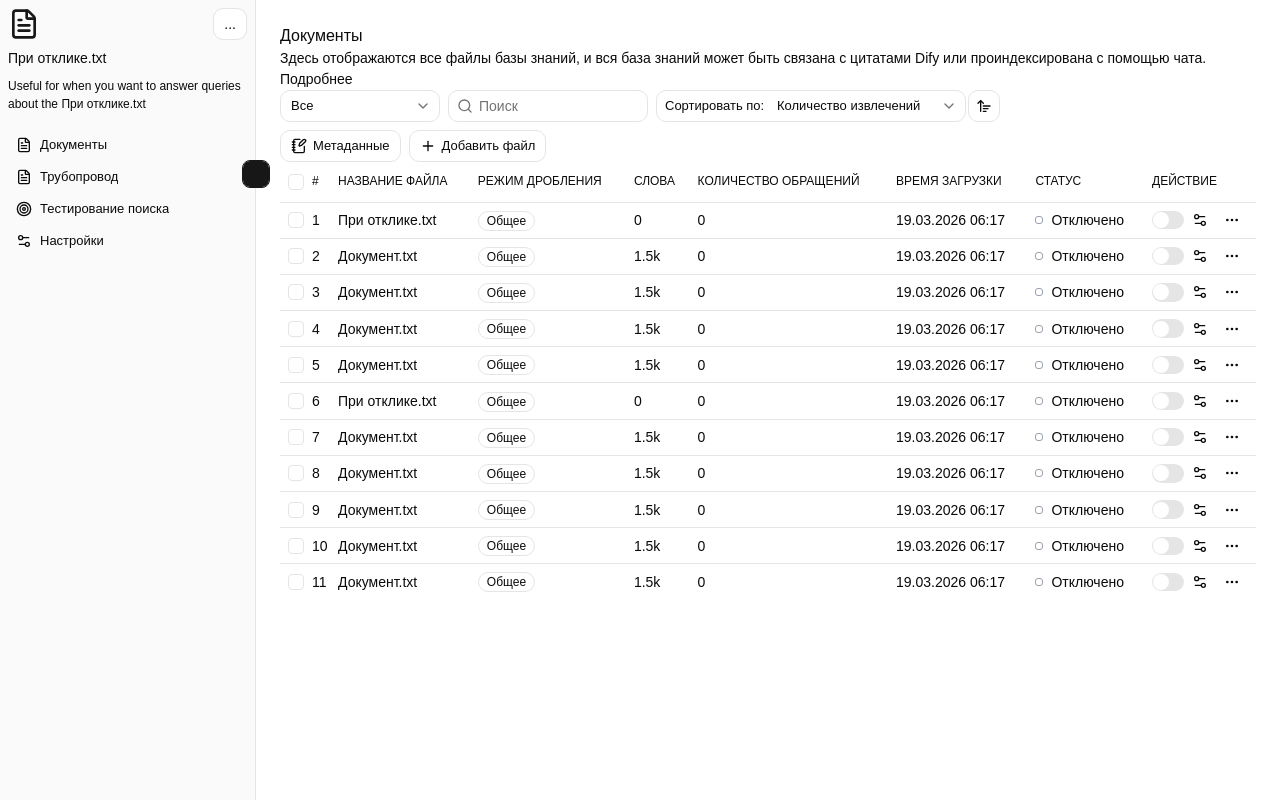
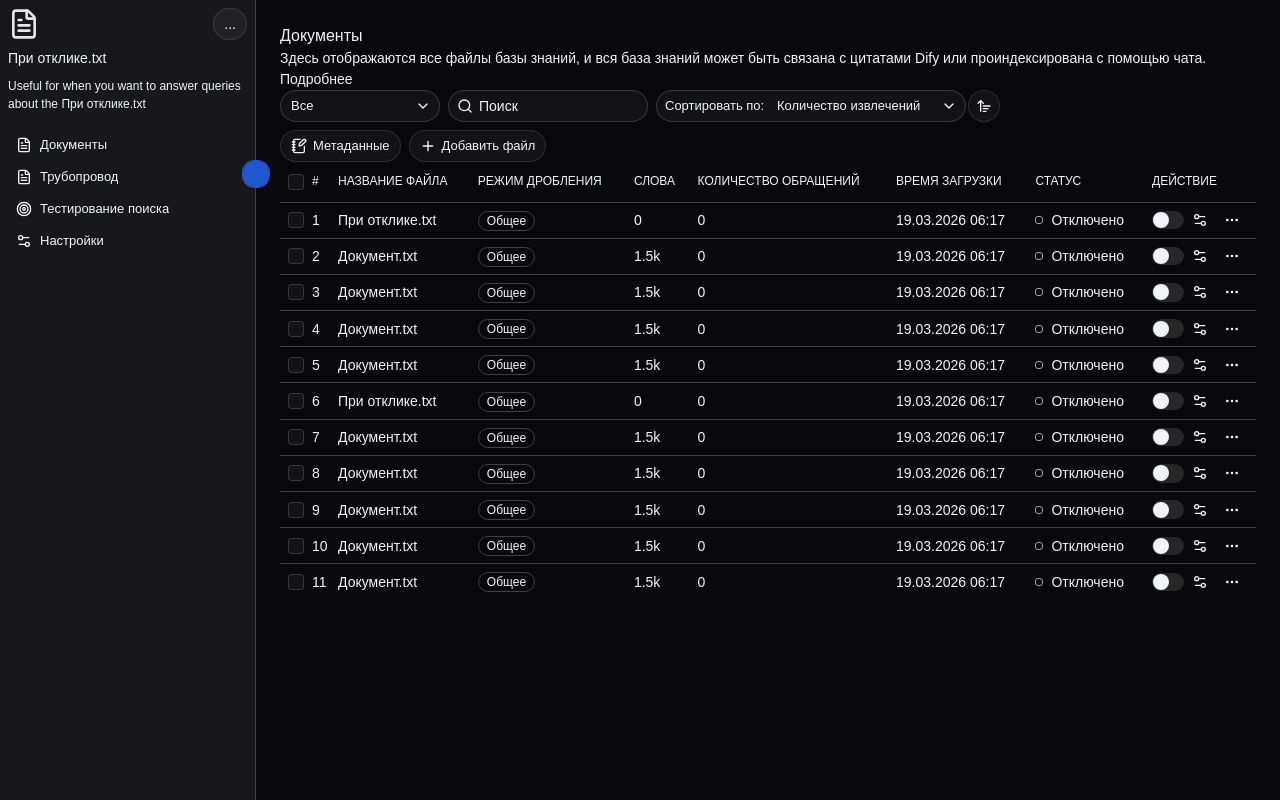
Before and after one commit to lilusia-li/ER-GPT, a React (Vite) app: page / in a window 1280 px wide. Built offline with nearby package versions, Linux system fonts and the light colour scheme.

Commit message:
feat: started styling

```diff
--- a/index.html
+++ b/index.html
@@ -6,7 +6,7 @@
     <meta name="viewport" content="width=device-width, initial-scale=1.0" />
     <title>er-gpt</title>
   </head>
-  <body>
+  <body class="dark">
     <div id="root"></div>
     <script type="module" src="/src/main.jsx"></script>
   </body>
--- a/src/index.css
+++ b/src/index.css
@@ -40,6 +40,15 @@
   --sidebar-ring: oklch(0.708 0 0);
 
   --font-size-base: 0.8125rem; /* 13px */
+
+  --radius: 1rem;
+
+  --color-background: #09090b; /* very dark */
+  --color-primary: #2157ce; /* blue */
+  --color-border: #3f3f46; /* gray */
+  --color-text-primary: #f0f4f8; /* white */
+  --color-text-muted: #f0f4f8; /* gray */
+  --color-sidebar-bg: #18181b; /* dark gray */
 }
 
 body {
@@ -47,37 +56,47 @@ body {
 }
 
 .dark {
-  --background: oklch(0.145 0 0);
-  --foreground: oklch(0.985 0 0);
-  --card: oklch(0.205 0 0);
-  --card-foreground: oklch(0.985 0 0);
-  --popover: oklch(0.205 0 0);
-  --popover-foreground: oklch(0.985 0 0);
-  --primary: oklch(0.922 0 0);
-  --primary-foreground: oklch(0.205 0 0);
-  --secondary: oklch(0.269 0 0);
-  --secondary-foreground: oklch(0.985 0 0);
-  --muted: oklch(0.269 0 0);
-  --muted-foreground: oklch(0.708 0 0);
-  --accent: oklch(0.269 0 0);
-  --accent-foreground: oklch(0.985 0 0);
-  --destructive: oklch(0.704 0.191 22.216);
-  --border: oklch(1 0 0 / 10%);
-  --input: oklch(1 0 0 / 15%);
-  --ring: oklch(0.556 0 0);
-  --chart-1: oklch(0.809 0.105 251.813);
-  --chart-2: oklch(0.623 0.214 259.815);
-  --chart-3: oklch(0.546 0.245 262.881);
-  --chart-4: oklch(0.488 0.243 264.376);
-  --chart-5: oklch(0.424 0.199 265.638);
-  --sidebar: oklch(0.205 0 0); /* dark */
-  --sidebar-foreground: oklch(0.985 0 0); /* white */
-  --sidebar-primary: oklch(0.488 0.243 264.376); /* blue */
-  --sidebar-primary-foreground: oklch(0.985 0 0);
-  --sidebar-accent: oklch(0.269 0 0);
-  --sidebar-accent-foreground: oklch(0.985 0 0);
-  --sidebar-border: oklch(1 0 0 / 10%);
-  --sidebar-ring: oklch(0.556 0 0);
+  --background: var(--color-background); /* bg */
+  --foreground: var(--color-text-primary); /* color */
+
+  --card: oklch(0.205 0 0); /* bg */
+  --card-foreground: oklch(0.985 0 0); /* color */
+
+  --popover: oklch(0.205 0 0); /* bg (DropdownMenu, Tooltip) */
+  --popover-foreground: oklch(0.985 0 0); /* color (DropdownMenu, Tooltip) */
+
+  --primary: oklch(0.922 0 0); /* bg accent (кнопки, ссылки) */
+  --primary-foreground: oklch(0.205 0 0); /* color на accent */
+
+  --secondary: oklch(0.269 0 0); /* Secondary bg */
+  --secondary-foreground: oklch(0.985 0 0); /* Secondary color */
+
+  --muted: oklch(0.269 0 0); /* Приглушенный bg */
+  --muted-foreground: var(--color-text-muted); /* Приглушенный color */
+
+  --accent: oklch(0.269 0 0); /* bg (hover) */
+  --accent-foreground: var(--color-primary); /* color (hover) */
+
+  --destructive: oklch(0.704 0.191 22.216); /* bg (удаление, ошибки) */
+
+  --border: var(--color-border); /* border-color */
+  --input: oklch(1 0 0 / 15%); /* Фон и границы полей ввода */
+  --ring: oklch(0.556 0 0); /* border-color (focus) */
+
+  --chart-1: oklch(0.809 0.105 251.813); /* Цвет для графиков и диаграмм (1) */
+  --chart-2: oklch(0.623 0.214 259.815); /* Цвет для графиков и диаграмм (2) */
+  --chart-3: oklch(0.546 0.245 262.881); /* Цвет для графиков и диаграмм (3) */
+  --chart-4: oklch(0.488 0.243 264.376); /* Цвет для графиков и диаграмм (4) */
+  --chart-5: oklch(0.424 0.199 265.638); /* Цвет для графиков и диаграмм (5) */
+
+  --sidebar: var(--color-sidebar-bg); /* bg */
+  --sidebar-foreground: var(--color-text-primary); /* color */
+  --sidebar-primary: var(--color-primary); /* bg accent */
+  --sidebar-primary-foreground: var(--color-text-primary); /* color на accent */
+  --sidebar-accent: oklch(0.269 0 0); /* bg (hover) */
+  --sidebar-accent-foreground: var(--color-primary); /* color (hover) */
+  --sidebar-border: var(--color-border); /* border-color */
+  --sidebar-ring: oklch(0.556 0 0); /* border-color (focus) */
 }
 
 @theme inline {
```
